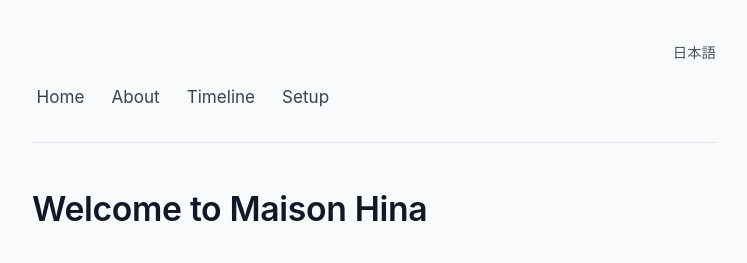
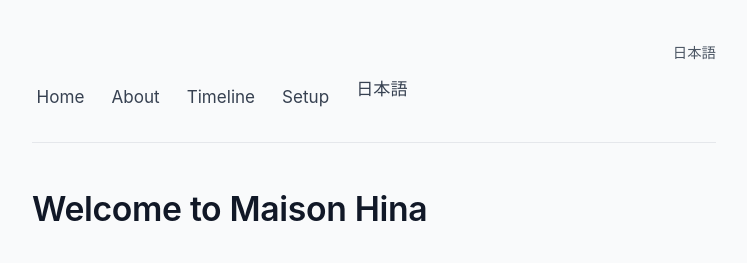
Before and after one commit to tagawa/maison-hina, a Jekyll site: the page built from en/index.md, in a window 1280 px wide. Shown: the top 263 px of the page, without its empty margins (266-1013 px from the left). Built offline with Jekyll 4.4.1, drawn with Linux system fonts in a browser that asks for light colours; comment, search, counter and statistics services are not loaded.

Commit message:
Move language switcher to separate bar on mobile

```diff
--- a/_includes/nav.html
+++ b/_includes/nav.html
@@ -12,11 +12,13 @@
     <!--<a href="{{ '/ja/birds/' | relative_url }}">シジュウカラ</a>-->
     <a href="{{ '/ja/timeline/' | relative_url }}">記録</a>
     <a href="{{ '/ja/setup/' | relative_url }}">設備</a>
+    <span class="lang-switch"><a href="{{ page.url | replace:'ja','en' | relative_url }}">English</a></span>
   {% else %}
     <a href="{{ '/en/' | relative_url }}">Home</a>
     <a href="{{ '/en/about/' | relative_url }}">About</a>
     <!--<a href="{{ '/en/birds/' | relative_url }}">Birds</a>-->
     <a href="{{ '/en/timeline/' | relative_url }}">Timeline</a>
     <a href="{{ '/en/setup/' | relative_url }}">Setup</a>
+    <span class="lang-switch"><a href="{{ page.url | replace:'en','ja' | relative_url }}">日本語</a></span>
   {% endif %}
 </nav>
```
